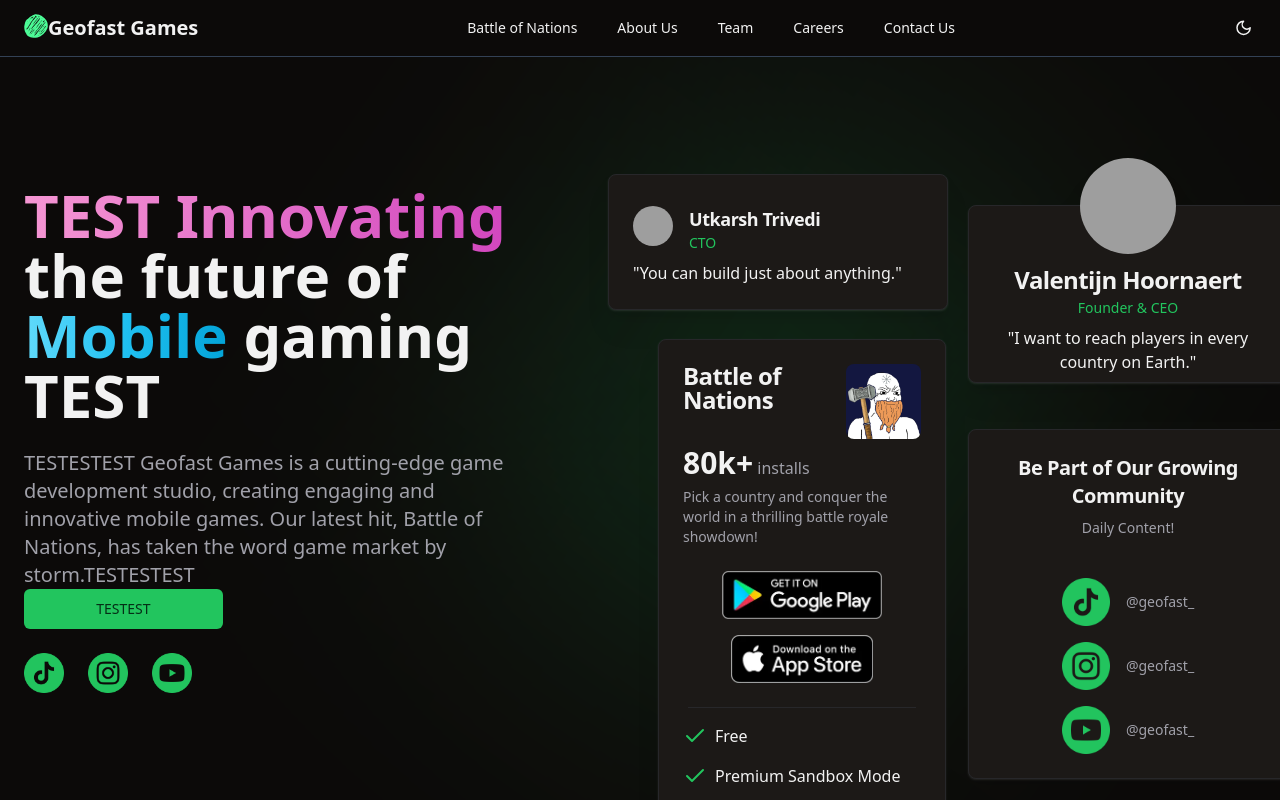
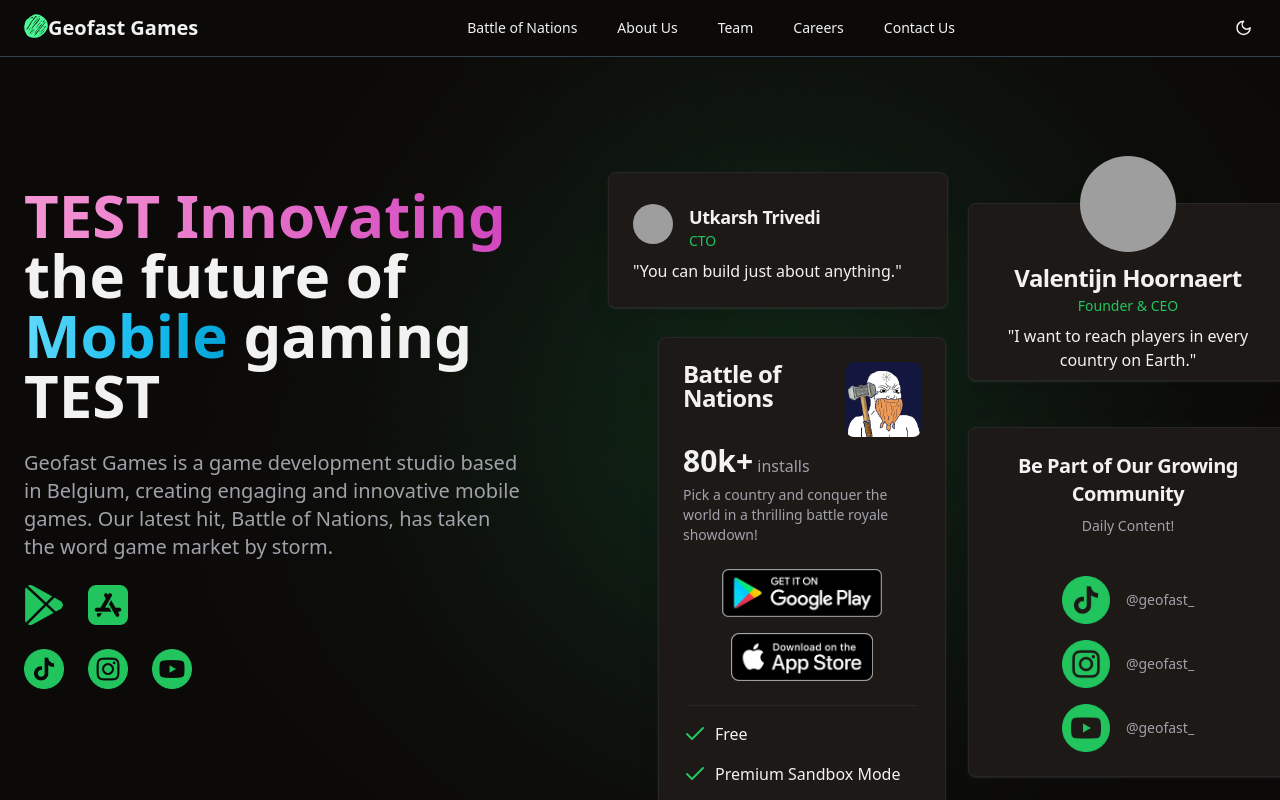
Before and after one commit to utkarshtrivedimdz/geofast-landing-page, a React (Vite) app: page / in a window 1280 px wide. Shown: the top 800 px of the page. Built offline with nearby package versions, Linux system fonts and the light colour scheme; grey boxes are pictures that could not be loaded.

Commit message:
Update Hero.tsx

```diff
--- a/src/components/Hero.tsx
+++ b/src/components/Hero.tsx
@@ -1,8 +1,9 @@
-import { Button } from "./ui/button";
 import { HeroCards } from "./HeroCards";
 import tiktokIcon from "../assets/tiktok_green.webp";
 import instagramIcon from "../assets/instagram_green.webp";
 import youtubeIcon from "../assets/youtube_green.webp";
+import playstoreIcon from "../assets/playstore2.webp";
+import appstoreIcon from "../assets/appstore2.webp";
 
 export const Hero = () => {
   return (
@@ -25,19 +26,39 @@ export const Hero = () => {
         </main>
 
         <p className="text-xl text-muted-foreground md:w-10/12 mx-auto lg:mx-0">
-          TESTESTEST Geofast Games is a cutting-edge game development studio, creating
+          Geofast Games is a game development studio based in Belgium, creating
           engaging and innovative mobile games. Our latest hit, Battle of
-          Nations, has taken the word game market by storm.TESTESTEST
+          Nations, has taken the word game market by storm.
         </p>
 
-        <a href="#newsletter">
-          <div className="space-y-4 md:space-y-0 md:space-x-4">
-            <Button className="w-full md:w-1/3">TESTEST</Button>
-          </div>
-        </a>
+        {/* Store Icons */}
+        <div className="flex justify-start gap-6 mt-8">
+          <a
+            href="https://play.google.com/store/apps/details?id=com.geofast.geofastbattleofnations&pcampaignid=web_share"
+            target="_blank"
+            rel="noreferrer"
+          >
+            <img
+              src={playstoreIcon}
+              alt="Play Store"
+              className="h-10 w-10 object-contain"
+            />
+          </a>
+          <a
+            href="https://play.google.com/store/apps/details?id=com.geofast.geofastbattleofnations&pcampaignid=web_share"
+            target="_blank"
+            rel="noreferrer"
+          >
+            <img
+              src={appstoreIcon}
+              alt="App Store"
+              className="h-10 w-10 object-contain"
+            />
+          </a>
+        </div>
 
         {/* Social Media Icons */}
-        <div className="flex justify-center lg:justify-start gap-6 mt-6">
+        <div className="flex justify-start gap-6 mt-6">
           <a
             href="https://www.tiktok.com/@geofast_"
             target="_blank"
```
